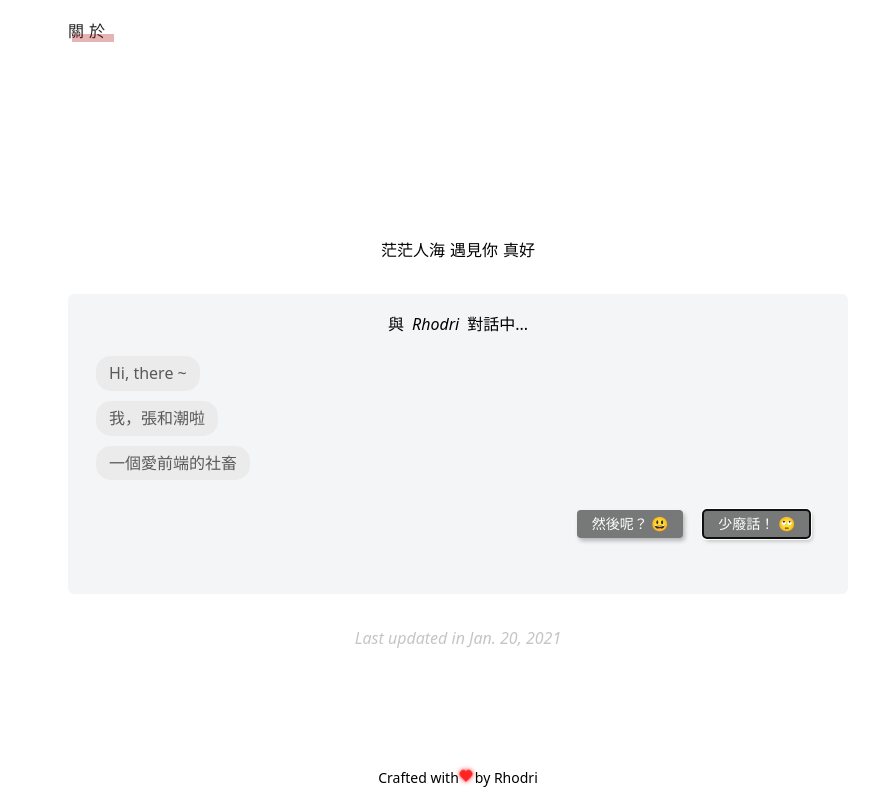
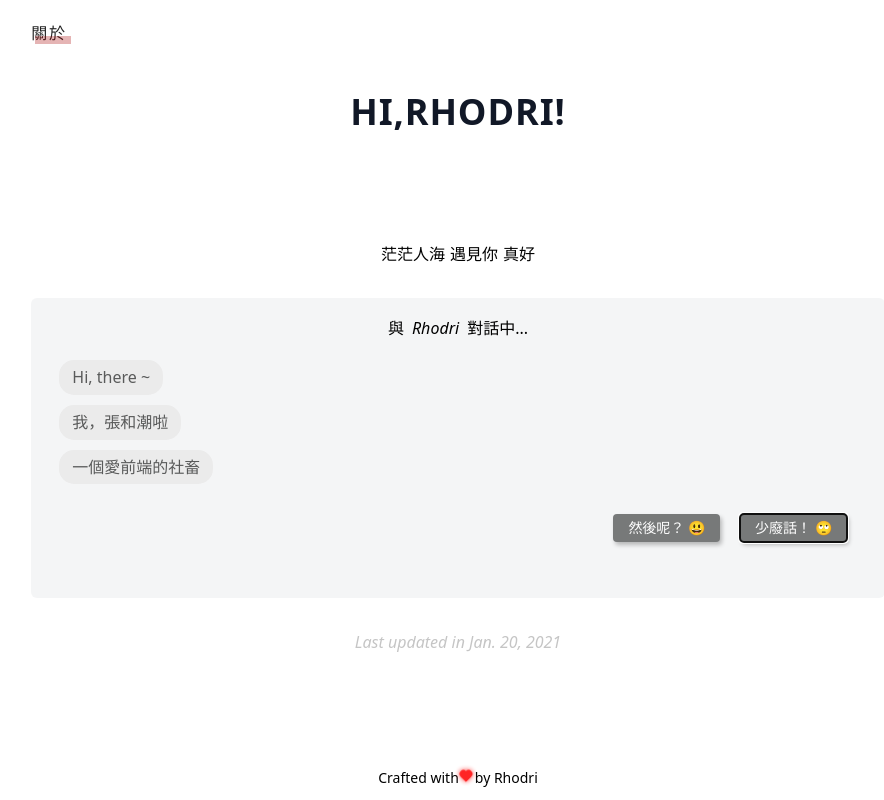
Before and after one commit to Rhodri-hc/Rhodri-react, a React (Create React App) app: page / in a window 1280 px wide. Shown: the whole page, without its empty margins (182-1066 px from the left). Built offline with nearby package versions, Linux system fonts and the light colour scheme.

Commit message:
将styled-component 改为 tailwindcss

```diff
--- a/src/views/about/About.js
+++ b/src/views/about/About.js
@@ -3,10 +3,7 @@ import { Provider } from "react-redux";
 import  store  from "../../store";
 import Dialog from './component/dialog/index';
 import {
-    AboutContent,
     Swapper,
-    HIRhodri,
-    AboutBlock,
     AboutTitle,
     AboutMeet,
     UpdatedTime
@@ -15,11 +12,11 @@ import {
 class About extends Component {
     render() {
         return(
-          <AboutContent>
-            <Swapper>
-                <HIRhodri>HI,RHODRI!</HIRhodri>
+          <div className="relative">
+            <Swapper className="absolute top-0 right-0 flex items-center justify-center w-full h-56">
+                <p data-text="HI,RHODRI!" className="text-gray-900 text-4xl tracking-wide font-bold">HI,RHODRI!</p>
             </Swapper>
-            <AboutBlock>
+            <div className="w-11/12 sm:w-11/12 md:w-9/12 lg:w-9/12 xl:w-8/12 my-0 mx-auto">
                 <AboutTitle>關於</AboutTitle>
                 <center>茫茫人海
                     <AboutMeet>遇見你</AboutMeet>
@@ -31,9 +28,8 @@ class About extends Component {
                 <center>
                     <UpdatedTime>Last updated in Jan. 20, 2021</UpdatedTime>
                 </center>
-            </AboutBlock>
-          </AboutContent>
-
+            </div>
+          </div>
         )
     }
 }
--- a/src/views/about/style.js
+++ b/src/views/about/style.js
@@ -1,48 +1,23 @@
 import styled from 'styled-components';
 import swapperImg from '../../assets/images/anime-sky.jpg'
 
-export const AboutContent = styled.div`
-    position: relative;
-`;
-
 export const Swapper = styled.div`
-    position: absolute;
-    top: 0;
-    right: 0;
-    display: flex;
-    align-items: center;
-    justify-content: center;
-    width: 100%;
-    height: 14rem;
     // background: url(${swapperImg}) no-repeat 60%;
-`
-export const HIRhodri = styled.p.attrs({
-    'data-text' : 'HI,RHODRI!'
-})`
-    color: #fff;
-    font-size: 35px;
-    letter-spacing: 3px;
-    font-weight: 700;
-`
-
-export const AboutBlock = styled.div`
-    margin: 0 auto;
-    width: 780px;
 `
 
 export const AboutTitle = styled.h3`
     color: #222;
     display: inline-block;
     position: relative;
-    letter-spacing: 5px;
+    letter-spacing: 0.1em;
     line-height: 1.625;
-    margin: 18px 0;
+    margin: 1.25rem 0;
     &:after{
         content: '';
         display: block;
         position: absolute;
-        bottom: 2px;
-        left: 4px;
+        bottom: 0.125rem;
+        left: 0.25rem;
         --bg-opacity: 1;
         background-color: #b71c1c;
         background-color: rgba(169, 8, 8, 0.30);
```
Also changed, not shown: 1 other file (tests, documents, lock files or other folders).
